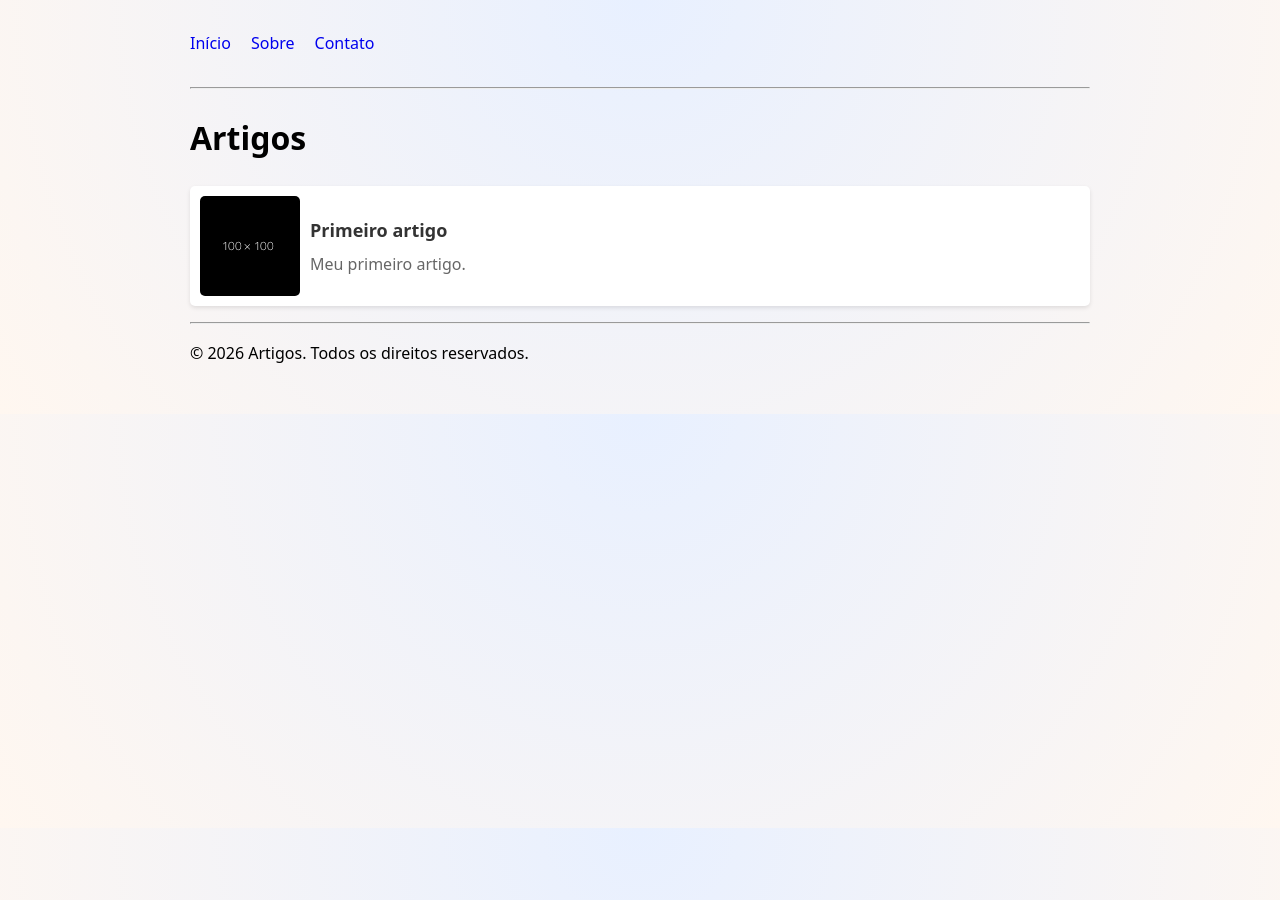
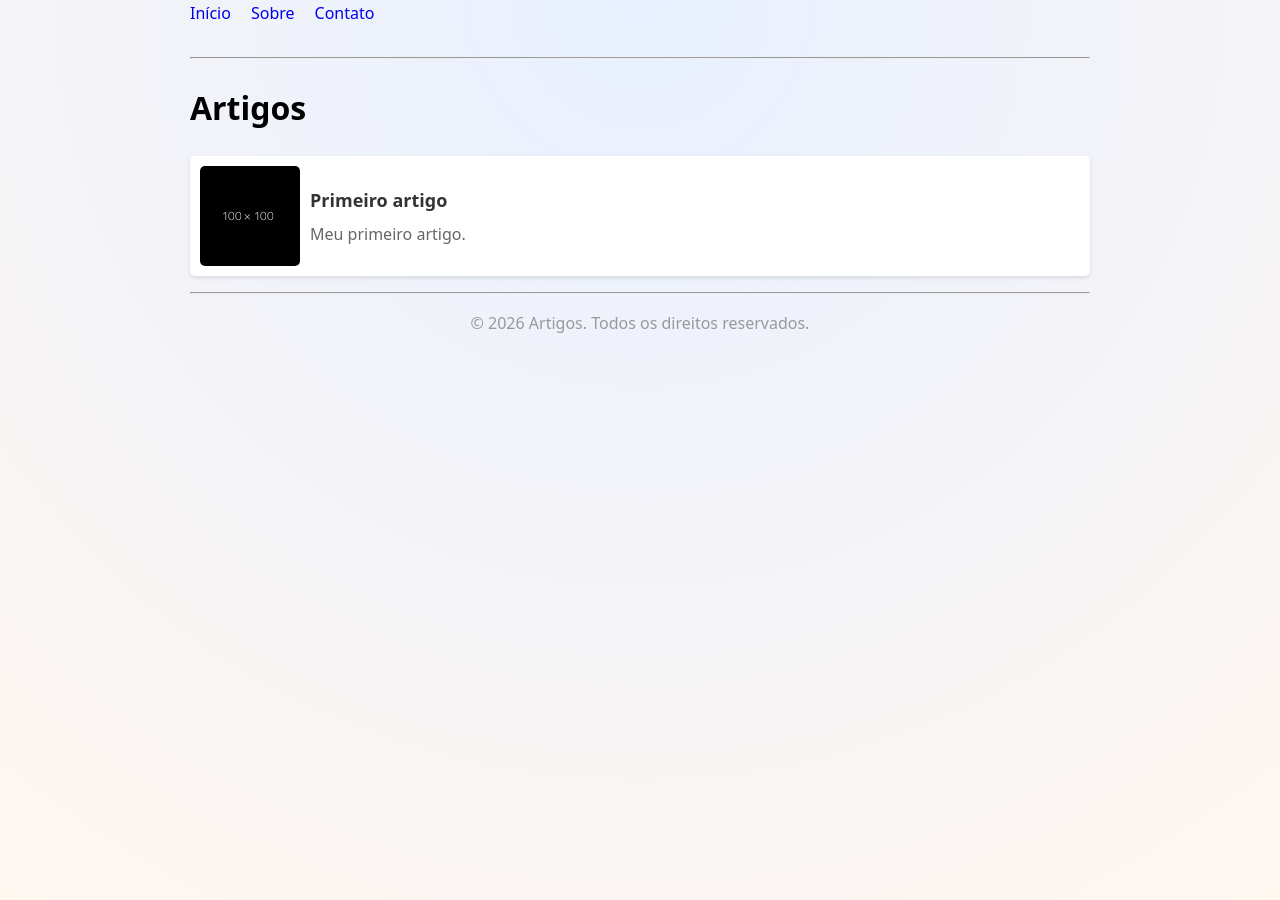
Before and after one commit to teolanadriano/artigos, a Jekyll site: the page built from index.html, in a window 1280 px wide. Built offline with Jekyll 4.4.1, drawn with Linux system fonts in a browser that asks for light colours.

Commit message:
feat: Footer organizado.

```diff
--- a/assets/css/style.css
+++ b/assets/css/style.css
@@ -1,29 +1,30 @@
 body{
-    max-width:900px;
-    margin:auto;
-    padding:30px;
-    font-family:system-ui;
-    line-height:1.7;
+    max-width: 900px;
+    margin: auto;
+    padding: 0 30px;
+    font-family: system-ui;
+    line-height: 1.7;
     background: radial-gradient(circle at top, #e8f0ff, #fff7f0);
+    min-height: 100vh;
 }
 
 nav{
-    display:flex;
-    gap:20px;
-    margin-bottom:30px;
+    display: flex;
+    gap: 20px;
+    margin-bottom: 30px;
 }
 
 article{
-    margin-bottom:50px;
+    margin-bottom: 50px;
 }
 
 pre{
-    overflow:auto;
-    padding:15px;
+    overflow: auto;
+    padding: 15px;
 }
 
 img{
-    max-width:100%;
+    max-width: 100%;
 }
 
 ul {
@@ -70,3 +71,9 @@ a {
     margin: 5px 0 0;
     color: #666;
 }
+
+footer {
+    text-align: center;
+    margin-top: auto;
+    color: #999;
+}
```
